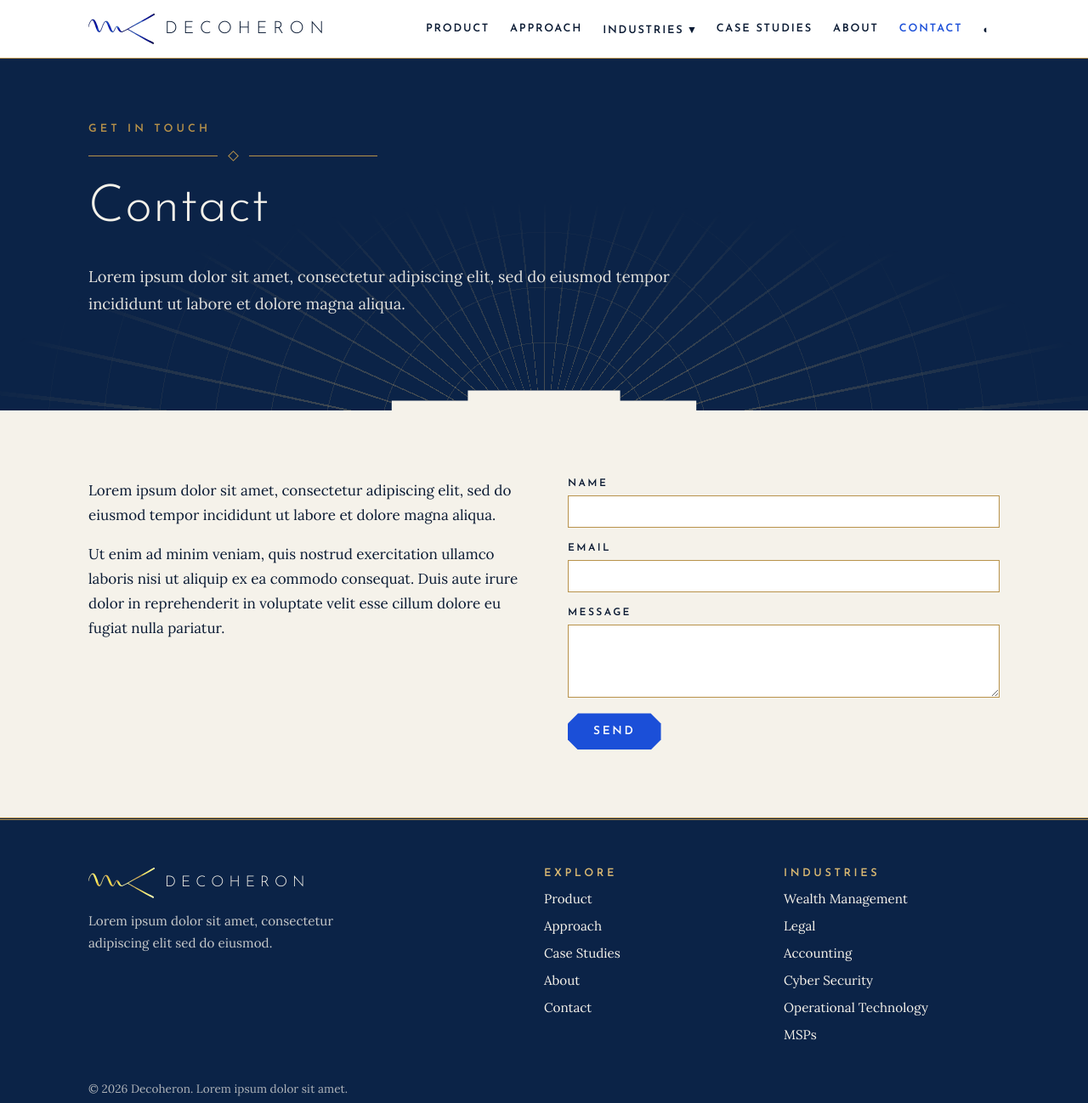
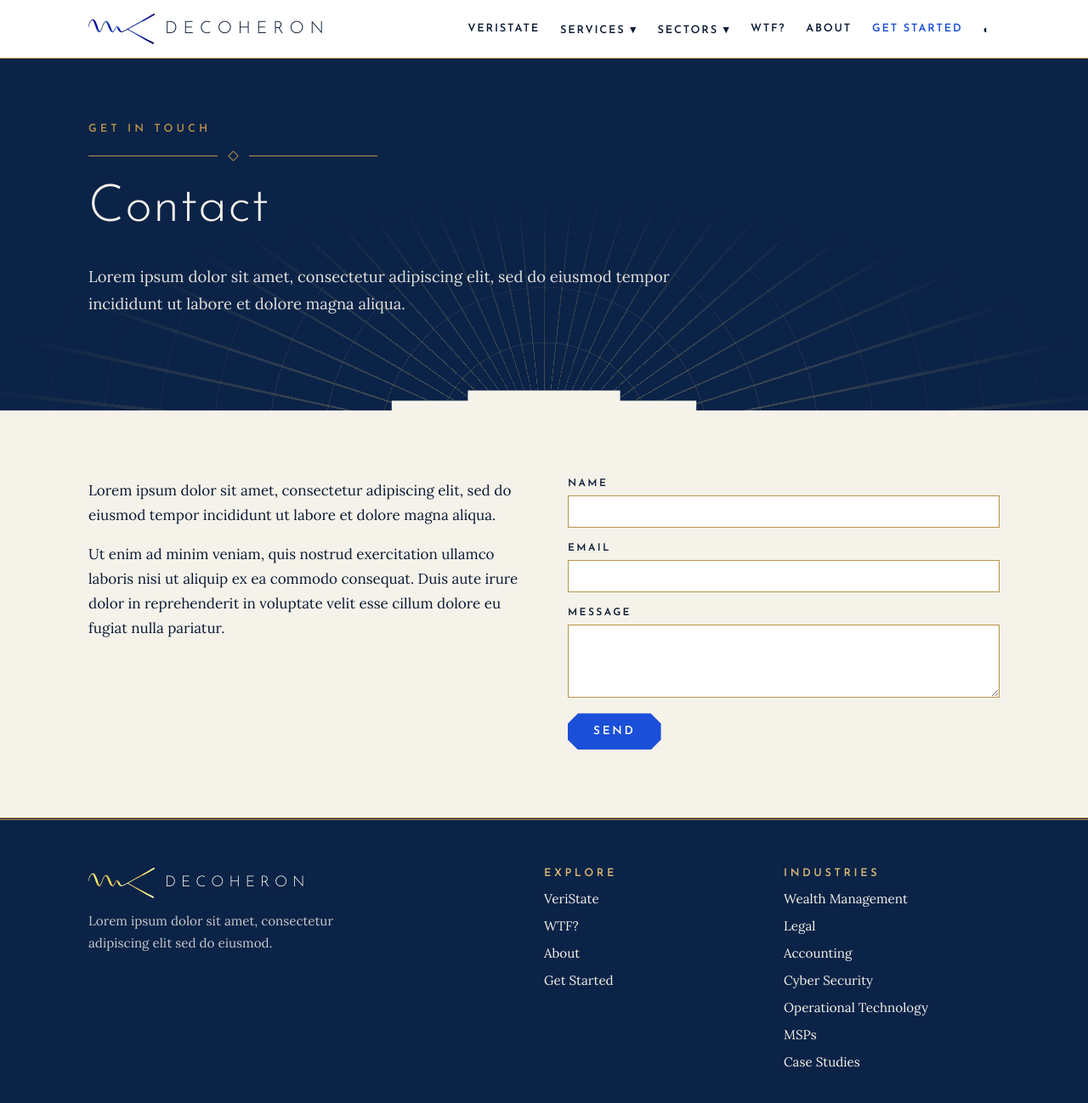
Before and after one commit to qubitspecter/wtf, an Astro site: page /contact in a window 1280 px wide. Shown: the top 1298 px of the page at 85% size. Built offline with nearby package versions, Linux system fonts and the light colour scheme; Astro itself is replaced by a stand-in of ours.

Commit message:
Header changes

```diff
--- a/src/components/Footer.astro
+++ b/src/components/Footer.astro
@@ -1,23 +1,41 @@
 ---
-import { nav, industries } from '../data/site';
+import { nav, sectors } from "../data/site";
 const explore = nav.filter((i) => !i.children);
 ---
+
 <footer class="site-footer">
     <div class="wrap">
         <div class="grid">
             <div>
-        <div class="brand"><img src="/img/logo-dark.png" alt="" width="78" height="36" />DECOHERON</div>
-        <p class="footer-blurb">Lorem ipsum dolor sit amet, consectetur adipiscing elit sed do eiusmod.</p>
+                <div class="brand">
+                    <img
+                        src="/img/logo-dark.png"
+                        alt=""
+                        width="78"
+                        height="36"
+                    />
+                    DECOHERON
+                </div>
+                <p class="footer-blurb">
+                    Lorem ipsum dolor sit amet, consectetur adipiscing elit sed
+                    do eiusmod.
+                </p>
             </div>
             <div>
                 <h3>Explore</h3>
-        {explore.map((i) => <a href={i.href}>{i.label}</a>)}
+                {explore.map((i) => (
+                    <a href={i.href}>{i.label}</a>
+                ))}
             </div>
             <div>
                 <h3>Industries</h3>
-        {industries.map((i) => <a href={`/industries/${i.slug}/`}>{i.name}</a>)}
+                {sectors.map((i) => (
+                    <a href={`/sectors/${i.sect}/`}>{i.name}</a>
+                ))}
             </div>
         </div>
-    <p class="footer-note">© {new Date().getFullYear()} Decoheron. Lorem ipsum dolor sit amet.</p>
+        <p class="footer-note">
+            © {new Date().getFullYear()} Decoheron. Lorem ipsum dolor sit amet.
+        </p>
     </div>
 </footer>
--- a/src/data/site.ts
+++ b/src/data/site.ts
@@ -9,20 +9,27 @@ export interface NavLink { label: string; href: string }
 export interface NavItem { label: string; href?: string; children?: NavLink[] }
 
 // Add an industry here and it gets a page, a menu entry, a footer link and a home page chip.
-export const industries = [
-  { slug: 'wealth-management', name: 'Wealth Management' },
-  { slug: 'legal', name: 'Legal' },
-  { slug: 'accounting', name: 'Accounting' },
-  { slug: 'cyber-security', name: 'Cyber Security' },
-  { slug: 'operational-technology', name: 'Operational Technology' },
-  { slug: 'msps', name: 'MSPs' },
+export const sectors = [
+  { sect: 'wealth-management', name: 'Wealth Management' },
+  { sect: 'legal', name: 'Legal' },
+  { sect: 'accounting', name: 'Accounting' },
+  { sect: 'cyber-security', name: 'Cyber Security' },
+  { sect: 'operational-technology', name: 'Operational Technology' },
+  { sect: 'msps', name: 'MSPs' },
+  { sect: 'case-studies', name: 'Case Studies'}
+];
+
+// Add an industry here and it gets a page, a menu entry, a footer link and a home page chip.
+export const services = [
+  { sect: 'vciso', name: 'Virtual CISO' },
+  { sect: 'tech-advice', name: 'Technical Advisory' }
 ];
 
 export const nav: NavItem[] = [
-  { label: 'Product', href: '/veristate/' },
-  { label: 'Approach', href: '/approach/' },
-  { label: 'Industries', children: industries.map((i) => ({ label: i.name, href: `/industries/${i.slug}/` })) },
-  { label: 'Case Studies', href: '/case-studies/' },
+  { label: 'VeriState', href: '/veristate/' },
+  { label: 'Services', children: services.map((i) => ({ label: i.name, href: `/services/${i.sect}/` })) },
+  { label: 'Sectors', children: sectors.map((i) => ({ label: i.name, href: `/sectors/${i.sect}/` })) },
+  { label: 'WTF?', href: '/case-studies/' },
   { label: 'About', href: '/about/' },
-  { label: 'Contact', href: '/contact/' },
+  { label: 'Get Started', href: '/contact/' },
 ];
--- a/src/layouts/Base.astro
+++ b/src/layouts/Base.astro
@@ -1,34 +1,48 @@
 ---
-import '../styles/global.css';
-import Header from '../components/Header.astro';
-import Footer from '../components/Footer.astro';
+import "../styles/global.css";
+import Header from "../components/Header.astro";
+import Footer from "../components/Footer.astro";
 
-interface Props { title?: string; description?: string }
-const { title, description = 'Decoheron: deterministic security for Microsoft environments.' } = Astro.props;
-const pageTitle = title ? `${title} | Decoheron` : 'Decoheron';
+interface Props {
+    title?: string;
+    description?: string;
+}
+const { title, description = "Decoheron: deterministic security" } =
+    Astro.props;
+const pageTitle = title ? `${title} | Decoheron` : "Decoheron";
 ---
+
 <!doctype html>
 <html lang="en-AU">
     <head>
         <meta charset="utf-8" />
-    <meta name="viewport" content="width=device-width, initial-scale=1, viewport-fit=cover" />
+        <meta
+            name="viewport"
+            content="width=device-width, initial-scale=1, viewport-fit=cover"
+        />
         <title>{pageTitle}</title>
         <meta name="description" content={description} />
         <link rel="icon" type="image/png" href="/favicon.png" />
         <link rel="preconnect" href="https://fonts.googleapis.com" />
         <link rel="preconnect" href="https://fonts.gstatic.com" crossorigin />
-    <link rel="stylesheet" href="https://fonts.googleapis.com/css2?family=Josefin+Sans:wght@300;400;600;700&family=Lora:ital,wght@0,400;0,600;1,400&display=swap" />
+        <link
+            rel="stylesheet"
+            href="https://fonts.googleapis.com/css2?family=Josefin+Sans:wght@300;400;600;700&family=Lora:ital,wght@0,400;0,600;1,400&display=swap"
+        />
         <!-- Apply a saved light/dark choice before first paint to avoid a flash -->
         <script is:inline>
             try {
-        var t = localStorage.getItem('theme');
-        if (t === 'light' || t === 'dark') document.documentElement.setAttribute('data-theme', t);
+                var t = localStorage.getItem("theme");
+                if (t === "light" || t === "dark")
+                    document.documentElement.setAttribute("data-theme", t);
             } catch (e) {}
         </script>
     </head>
     <body>
         <Header />
-    <main><slot /></main>
+        <main>
+            <slot />
+        </main>
         <Footer />
     </body>
 </html>
```
Also changed, not shown: src/pages/index.astro (+35 -14 lines), src/pages/industries/[slug].astro (deleted, +0 -10 lines). Lines whose indentation alone changed are shown as unchanged.
